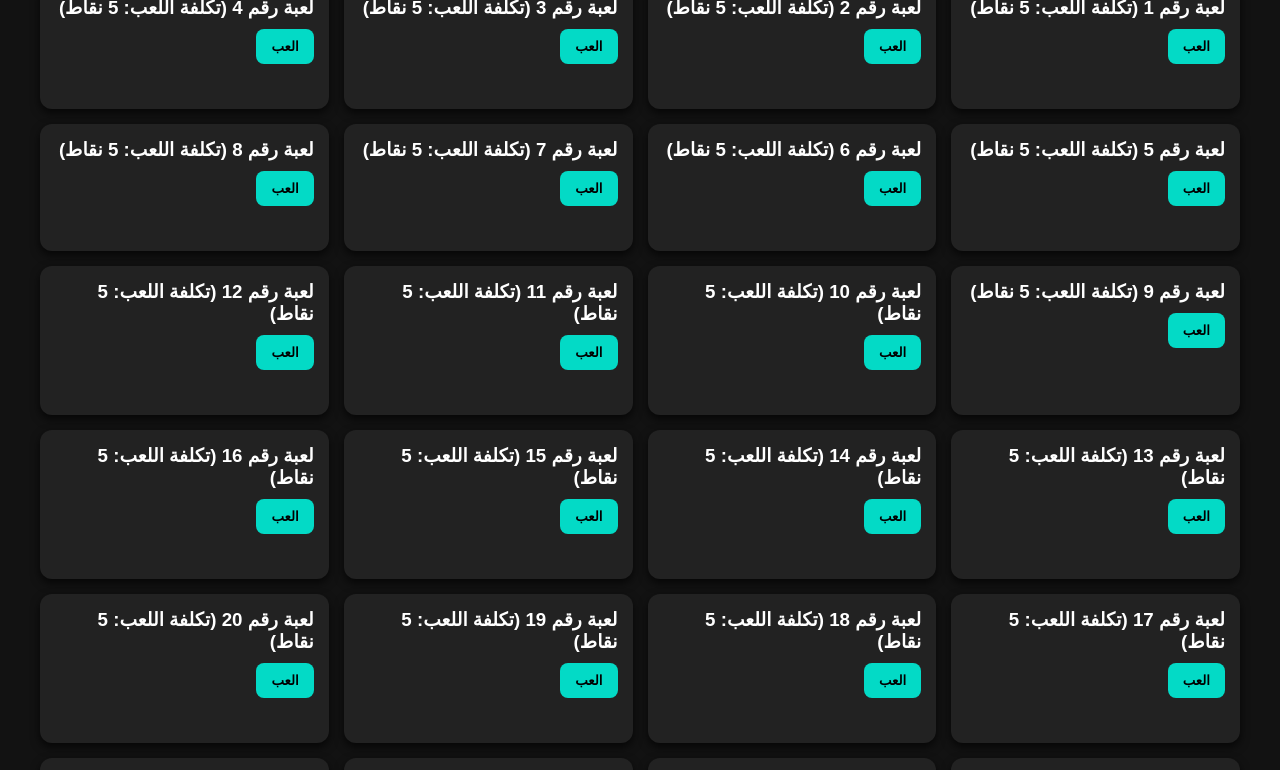
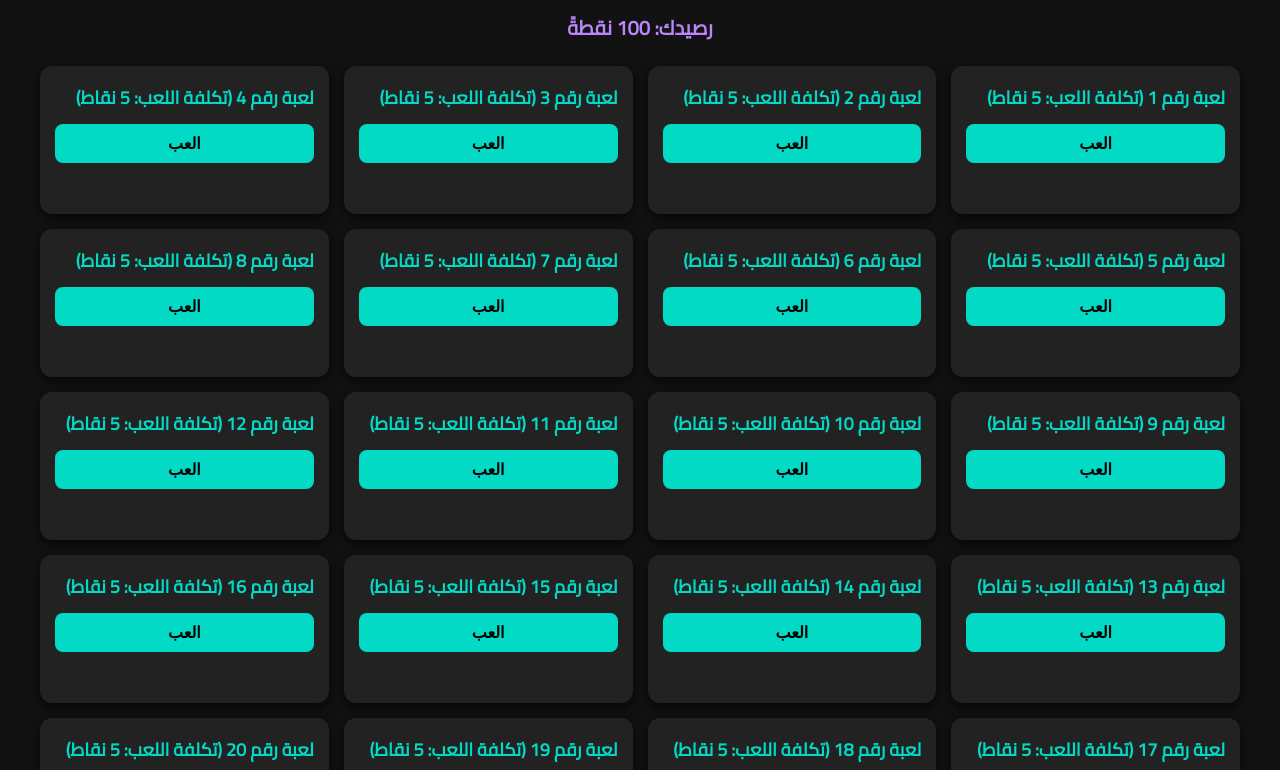
Before and after one commit to MOKRANE87756/HM-FF, a plain HTML site: page index.html in a window 1280 px wide. Shown: the part 117-887 px from the top of the page. Drawn offline with Linux system fonts and the light colour scheme.

Commit message:
Update index.html

```diff
--- a/index.html
+++ b/index.html
@@ -5,9 +5,32 @@
 <meta name="viewport" content="width=device-width, initial-scale=1" />
 <title>🎮 تطبيق ألعاب نقاط - 50 لعبة</title>
 <style>
-  body { font-family: 'Cairo', sans-serif; background: #121212; color: #fff; margin:0; }
-  .container { max-width: 1200px; margin: auto; padding: 20px; }
-  h1 { text-align: center; margin-bottom: 20px; }
+  @import url('https://fonts.googleapis.com/css2?family=Cairo&display=swap');
+
+  body {
+    font-family: 'Cairo', sans-serif;
+    background: #121212;
+    color: #fff;
+    margin:0; padding:0;
+  }
+  .container {
+    max-width: 1200px;
+    margin: auto;
+    padding: 20px;
+  }
+  h1 {
+    text-align: center;
+    margin-bottom: 25px;
+    font-weight: 900;
+    color: #03dac6;
+  }
+  .balance {
+    font-size: 20px;
+    margin-bottom: 20px;
+    text-align: center;
+    font-weight: 700;
+    color: #bb86fc;
+  }
   .games-grid {
     display: grid;
     grid-template-columns: repeat(auto-fill,minmax(250px,1fr));
@@ -17,15 +40,18 @@
     background: #222;
     border-radius: 12px;
     padding: 15px;
-    box-shadow: 0 4px 10px rgba(0,0,0,0.7);
-    transition: transform 0.3s;
+    box-shadow: 0 4px 12px rgba(0,0,0,0.7);
+    transition: transform 0.3s ease, box-shadow 0.3s ease;
   }
   .game-card:hover {
     transform: scale(1.05);
+    box-shadow: 0 8px 20px #03dac6aa;
   }
   .game-card h3 {
     margin: 0 0 10px 0;
     font-weight: 700;
+    font-size: 18px;
+    color: #03dac6;
   }
   .game-card button {
     background: #03dac6;
@@ -35,15 +61,20 @@
     color: #000;
     border-radius: 8px;
     cursor: pointer;
-    transition: background 0.3s;
+    transition: background 0.3s ease;
+    width: 100%;
+    font-size: 16px;
   }
   .game-card button:hover {
     background: #00b89c;
   }
   .result {
-    margin-top: 10px;
-    min-height: 20px;
+    margin-top: 12px;
+    min-height: 24px;
     font-size: 14px;
+    font-weight: 600;
+    color: #bb86fc;
+    word-wrap: break-word;
   }
 </style>
 </head>
@@ -51,24 +82,31 @@
 
 <div class="container">
   <h1>🎮 ألعاب نقاط - 50 لعبة</h1>
+  <div class="balance" id="balanceDisplay">رصيدك: 100 نقطة</div>
   <div class="games-grid" id="gamesGrid"></div>
 </div>
 
 <script>
-  // بيانات المستخدم (للتبسيط بدون تسجيل)
+  // إعدادات النقاط
   let balance = 100;
   const costPerGame = 5;
   const rewardWin = 10;
 
-  // قائمة بأسماء 50 لعبة (يمكن استبدالها أو تطويرها لاحقًا)
+  // إنشاء قائمة الألعاب 50 لعبة بأسماء افتراضية
   const gamesList = [];
   for(let i=1; i<=50; i++){
     gamesList.push(`لعبة رقم ${i}`);
   }
 
-  // نعرض الألعاب في شبكة + نضيف 3 ألعاب فعلية مع وظائف
   const gamesGrid = document.getElementById('gamesGrid');
+  const balanceDisplay = document.getElementById('balanceDisplay');
 
+  // تحديث عرض الرصيد
+  function updateBalance(){
+    balanceDisplay.textContent = `رصيدك: ${balance} نقطة${balance !== 1 ? 'ً' : ''}`;
+  }
+
+  // إنشاء بطاقات الألعاب
   gamesList.forEach((gameName, idx) => {
     const card = document.createElement('div');
     card.className = 'game-card';
@@ -78,90 +116,89 @@
       <button id="playBtn${idx}">العب</button>
       <div class="result" id="result${idx}"></div>
     `;
-
     gamesGrid.appendChild(card);
   });
 
-  // ألعاب فعلية فقط لـ 3 ألعاب (كمثال)
-  document.getElementById('playBtn0').onclick = function() {
-    playDice(0);
-  };
-  document.getElementById('playBtn1').onclick = function() {
-    playCoinFlip(1);
-  };
-  document.getElementById('playBtn2').onclick = function() {
-    playGuessNumber(2);
-  };
+  // ألعاب مفعلة فقط: 0,1,2 (نرد، عملة، تخمين رقم)
+  document.getElementById('playBtn0').onclick = function() { playDice(0); };
+  document.getElementById('playBtn1').onclick = function() { playCoinFlip(1); };
+  document.getElementById('playBtn2').onclick = function() { playGuessNumber(2); };
 
-  // ألعاب افتراضية لبقية الألعاب (تعطي رسالة فقط)
+  // باقي الألعاب: تنبيه بعدم توفر اللعبة
   for(let i=3; i<50; i++){
     document.getElementById(`playBtn${i}`).onclick = function() {
       alert('هذه اللعبة غير متاحة حالياً. جرب الألعاب الثلاثة الأولى.');
     };
   }
 
+  // ألعاب:
   // 1. لعبة النرد
   function playDice(idx) {
-    if (balance < costPerGame) {
+    if(balance < costPerGame) {
       alert('رصيدك غير كافٍ للعب!');
       return;
     }
     balance -= costPerGame;
     const dice = Math.floor(Math.random() * 6) + 1;
     let message = `نتيجة النرد: ${dice} - `;
-    if (dice >= 4) {
+    if(dice >= 4) {
       balance += rewardWin;
       message += 'رابح! +10 نقاط';
     } else {
       message += 'خسر!';
     }
     document.getElementById(`result${idx}`).textContent = message;
+    updateBalance();
   }
 
   // 2. لعبة رمية عملة
   function playCoinFlip(idx) {
-    if (balance < costPerGame) {
+    if(balance < costPerGame) {
       alert('رصيدك غير كافٍ للعب!');
       return;
     }
     balance -= costPerGame;
     const flip = Math.random() < 0.5 ? 'وجه' : 'كتابة';
-    let win = flip === 'وجه'; // نربح إذا ظهر وجه
+    let win = flip === 'وجه';
     let message = `نتيجة رمية العملة: ${flip} - `;
-    if (win) {
+    if(win) {
       balance += rewardWin;
       message += 'رابح! +10 نقاط';
     } else {
       message += 'خسر!';
     }
     document.getElementById(`result${idx}`).textContent = message;
+    updateBalance();
   }
 
   // 3. لعبة تخمين رقم من 1 إلى 5
   function playGuessNumber(idx) {
-    if (balance < costPerGame) {
+    if(balance < costPerGame) {
       alert('رصيدك غير كافٍ للعب!');
       return;
     }
     balance -= costPerGame;
     let guess = prompt('اختر رقم من 1 إلى 5');
     guess = Number(guess);
-    if (!guess || guess < 1 || guess > 5) {
+    if(!guess || guess < 1 || guess > 5) {
       alert('الرقم غير صالح!');
       document.getElementById(`result${idx}`).textContent = '';
+      updateBalance();
       return;
     }
     const number = Math.floor(Math.random() * 5) + 1;
     let message = `الرقم الصحيح: ${number} - أنت اخترت: ${guess} - `;
-    if (guess === number) {
+    if(guess === number) {
       balance += rewardWin;
       message += 'رابح! +10 نقاط';
     } else {
       message += 'خسر!';
     }
     document.getElementById(`result${idx}`).textContent = message;
+    updateBalance();
   }
 
+  updateBalance();
 </script>
 
 </body>
```
